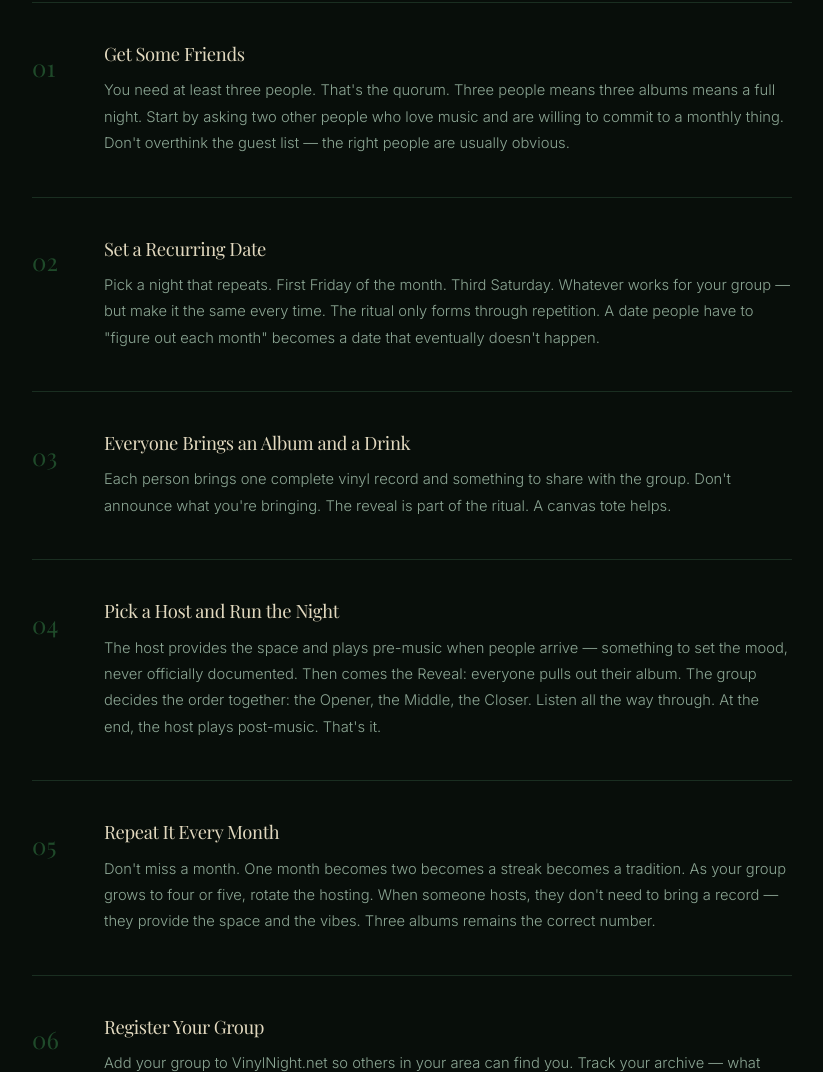
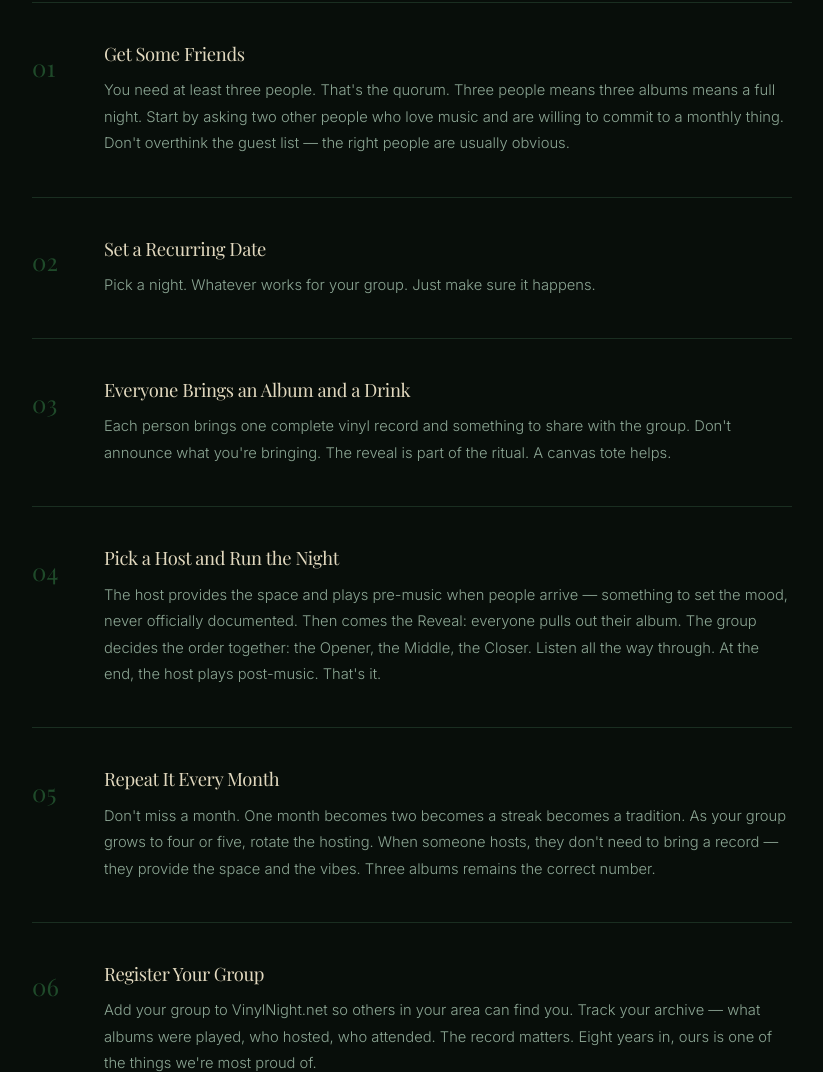
Before and after one commit to mikeposthumus/vinylnight, a website: page public/how-to-start.html in a window 1280 px wide. Shown: the part 912-1984 px from the top of the page, without its empty margins (90-913 px from the left). Drawn offline with nearby package versions, Linux system fonts and the light colour scheme; a web font is replaced by a local one.

Commit message:
Text update.

```diff
--- a/public/how-to-start.html
+++ b/public/how-to-start.html
@@ -68,7 +68,7 @@
               <span class="numbered-item-number">02</span>
               <div>
                 <h3>Set a Recurring Date</h3>
-                <p>Pick a night that repeats. First Friday of the month. Third Saturday. Whatever works for your group — but make it the same every time. The ritual only forms through repetition. A date people have to "figure out each month" becomes a date that eventually doesn't happen.</p>
+                <p>Pick a night. Whatever works for your group. Just make sure it happens.</p>
               </div>
             </div>
 
```
